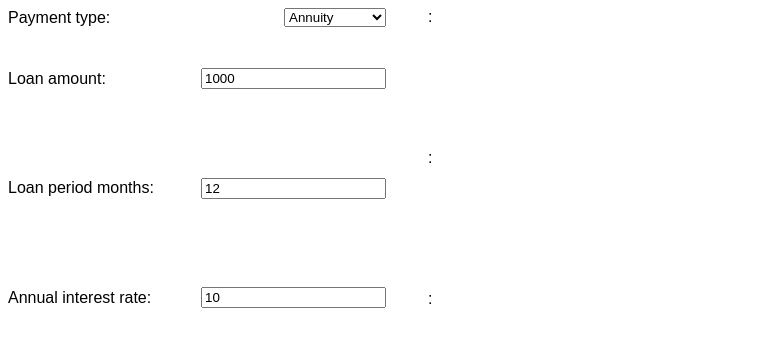
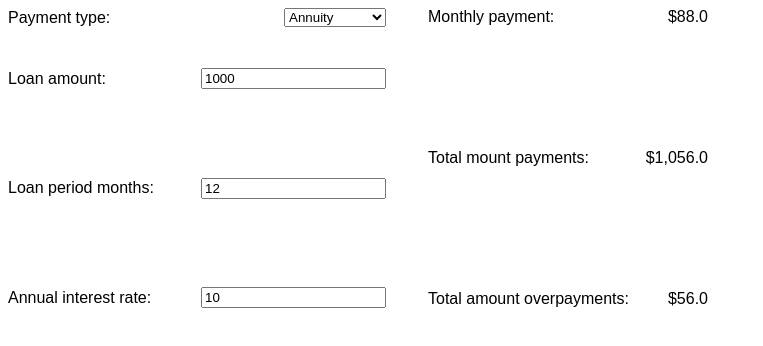
Before and after one commit to Artem123456789/loan-calc, an Angular app: page / in a window 1280 px wide. Shown: the top 346 px of the page, without its empty margins (0-763 px from the left). Built offline with nearby package versions, Linux system fonts and the light colour scheme.

Commit message:
View differented added

```diff
--- a/src/app/loan-info/loan-info.component.html
+++ b/src/app/loan-info/loan-info.component.html
@@ -1,12 +1,12 @@
 <div class="loan-info-property">
-    <span class="loan-info-label">{{ monthlyPayment.label }}</span>
-    <span class="loan-info-value">{{ monthlyPayment.numberValue | currency:'USD':'symbol':'1.1-1' }}</span>
+    <span class="loan-info-label">{{ monthlyPaymentLabel }}</span>
+    <span class="loan-info-value">{{ monthlyPayment | currency:'USD':'symbol':'1.1-1' }}</span>
 </div>
 <div class="loan-info-property">
-    <span class="loan-info-label">{{ totalAmountPayments.label }}</span>
-    <span class="loan-info-value">{{ totalAmountPayments.numberValue | currency:'USD':'symbol':'1.1-1' }}</span>
+    <span class="loan-info-label">{{ totalAmountPaymentsLabel }}</span>
+    <span class="loan-info-value">{{ totalAmountPayments | currency:'USD':'symbol':'1.1-1' }}</span>
 </div>
 <div class="loan-info-property">
-    <span class="loan-info-label">{{ totalAmountOverpayments.label }}</span>
-    <span class="loan-info-value">{{ totalAmountOverpayments.numberValue | currency:'USD':'symbol':'1.1-1' }}</span>
+    <span class="loan-info-label">{{ totalAmountOverpaymentsLabel }}</span>
+    <span class="loan-info-value">{{ totalAmountOverpayments | currency:'USD':'symbol':'1.1-1' }}</span>
 </div>
--- a/src/app/loan-info/loan-info.component.ts
+++ b/src/app/loan-info/loan-info.component.ts
@@ -20,4 +20,8 @@ export class LoanInfoComponent implements OnInit, DoCheck {
   @Input() totalAmountPayments: number;
   @Input() totalAmountOverpayments: number;
   @Input() paymentType: string;
+
+  monthlyPaymentLabel: string = 'Monthly payment';
+  totalAmountPaymentsLabel: string = 'Total mount payments';
+  totalAmountOverpaymentsLabel: string = 'Total amount overpayments';
 }
--- a/src/app/services/loan-calc.service.ts
+++ b/src/app/services/loan-calc.service.ts
@@ -15,6 +15,8 @@ export class LoanCalcService {
   totalAmountPayments: number = 0;
   totalAmountOverpayments: number = 0;
 
+  differentedLoanPayment: Array<any>;
+
   constructor() {
   }
 }
```
